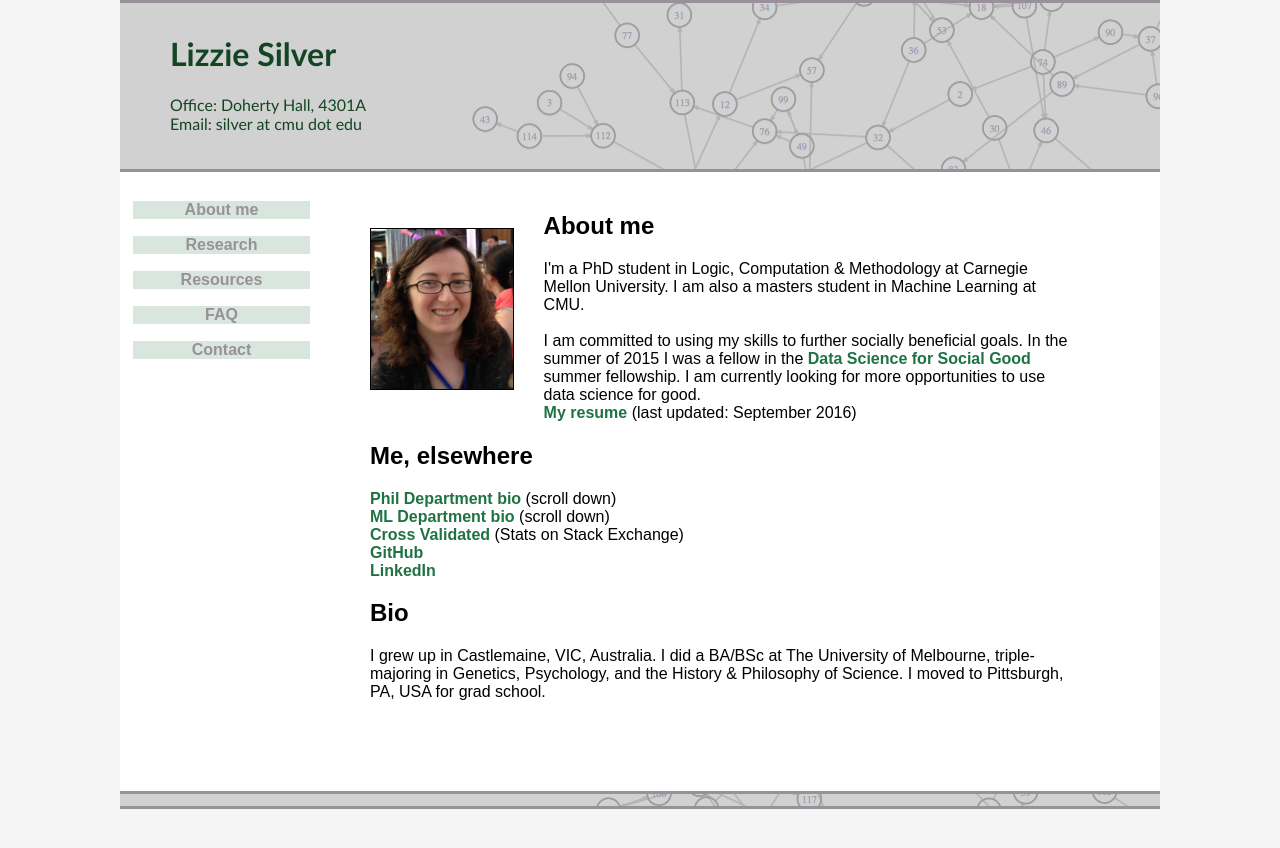
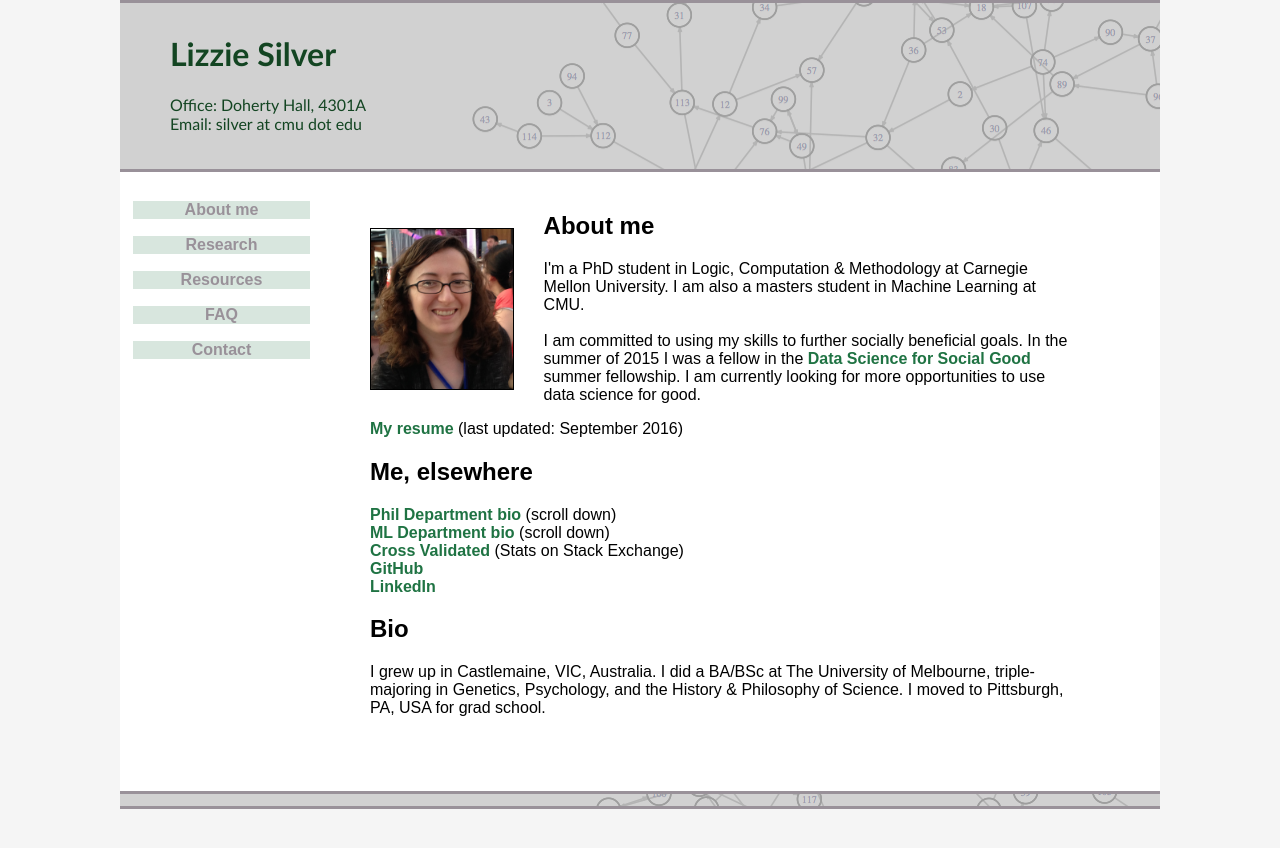
Before and after one commit to lizziesilver/lizziesilver.github.io, a Jekyll site: the page built from index.html, in a window 1280 px wide. Shown: the top 848 px of the page. Built offline with Jekyll 4.4.1, drawn with Linux system fonts in a browser that asks for light colours.

```diff
--- a/index.html
+++ b/index.html
@@ -12,7 +12,7 @@ title: Lizzie Silver
         I am committed to using my skills to further socially beneficial goals. In the summer of 2015 I was a fellow in the <a href="http://dssg.io/">Data Science for Social Good</a> summer fellowship. I am currently looking for more opportunities to use data science for good.
         </div>
 
-        <a href="resume.pdf">My resume</a> (last updated: September 2016)
+        <p><a href="resume.pdf">My resume</a> (last updated: September 2016)</p>
 
         <h2>Me, elsewhere</h2>
         <a href="http://www.hss.cmu.edu/philosophy/students.php">Phil Department bio</a> (scroll down)<br>
```
